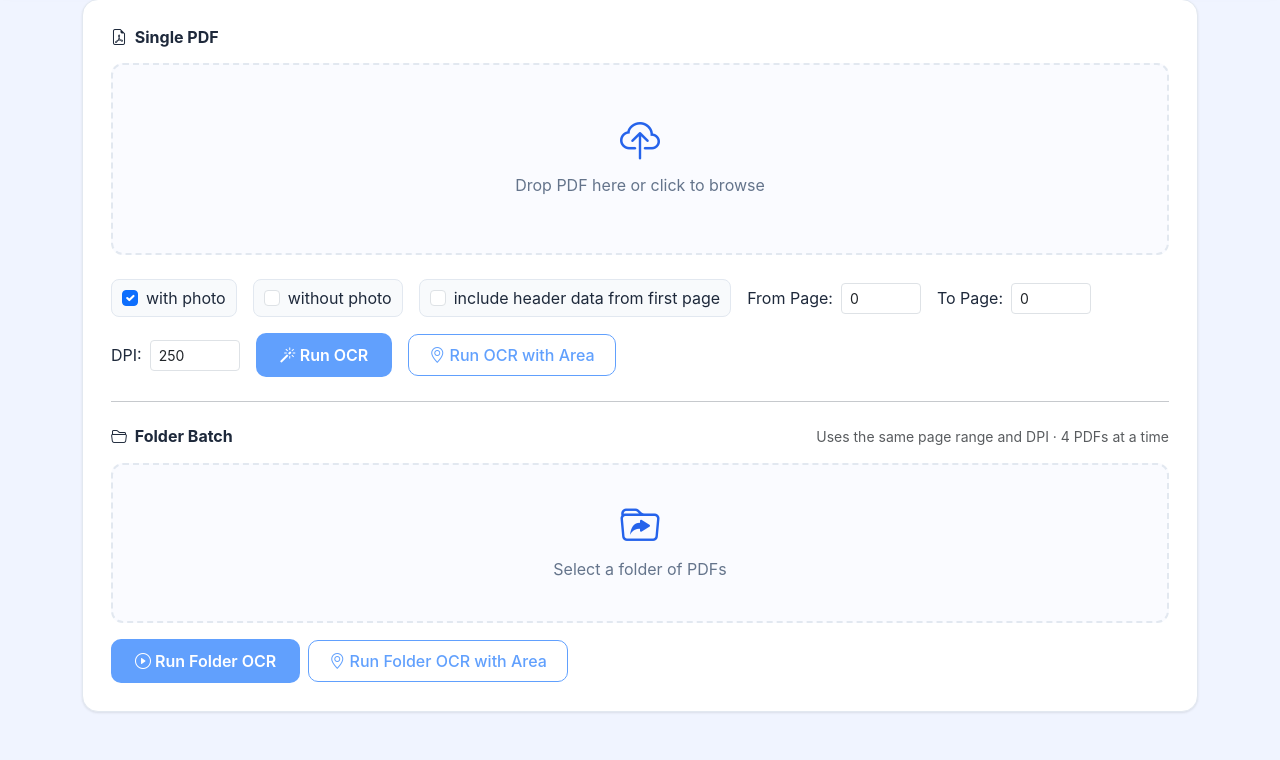
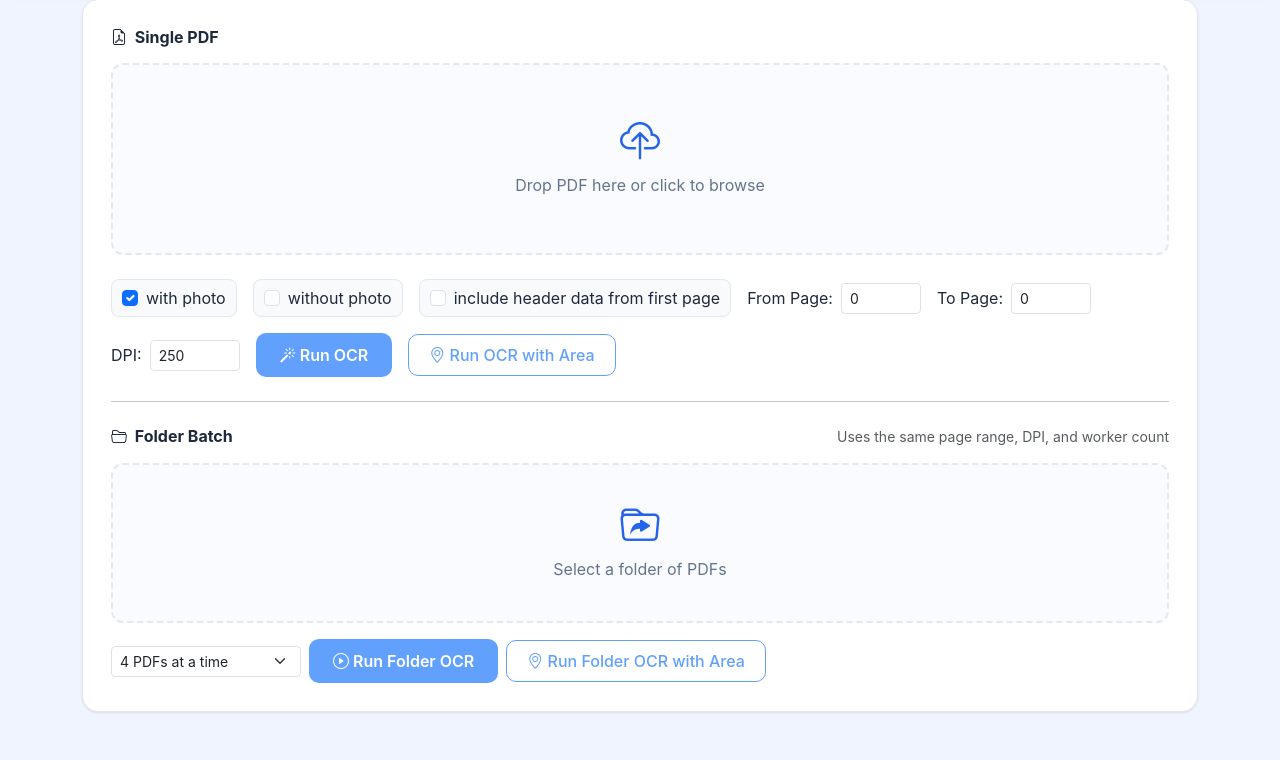
Before and after one commit to mr-1109/PDF-OCR, a Flask app: page / in a window 1280 px wide. Shown: the part 116-876 px from the top of the page. Run offline with Flask 3, Linux system fonts and the light colour scheme.

Commit message:
feat: add batch worker selector

```diff
--- a/voter_ocr_web/templates/index.html
+++ b/voter_ocr_web/templates/index.html
@@ -112,6 +112,7 @@
         }
         #pageFromInput, #pageToInput { max-width: 80px; display: inline-block; }
         #dpiInput { max-width: 90px; display: inline-block; }
+        #batchWorkerCountInput { max-width: 190px; display: inline-block; }
         .pdf-mode-option {
             border: 1px solid var(--border);
             border-radius: 8px;
@@ -238,7 +239,7 @@
         <!-- Batch Upload -->
         <div class="d-flex flex-wrap align-items-center justify-content-between gap-2 mb-3">
             <h6 class="fw-bold mb-0"><i class="bi bi-folder2-open me-1"></i> Folder Batch</h6>
-            <span class="text-muted small">Uses the same page range and DPI · 4 PDFs at a time</span>
+            <span class="text-muted small">Uses the same page range, DPI, and worker count</span>
         </div>
         <div class="upload-zone upload-zone-compact" id="folderUploadZone" onclick="document.getElementById('folderInput').click()">
             <i class="bi bi-folder-symlink"></i>
@@ -247,6 +248,12 @@
             <input type="file" id="folderInput" accept=".pdf,application/pdf" webkitdirectory directory multiple hidden>
         </div>
         <div class="d-flex flex-wrap gap-2 align-items-center mt-3">
+            <select class="form-select form-select-sm" id="batchWorkerCountInput" aria-label="Folder batch worker count">
+                <option value="1">1 PDF at a time</option>
+                <option value="2">2 PDFs at a time</option>
+                <option value="3">3 PDFs at a time</option>
+                <option value="4" selected>4 PDFs at a time</option>
+            </select>
             <button class="btn btn-primary" id="batchProcessBtn" onclick="processFolder(false)" disabled>
                 <i class="bi bi-play-circle"></i> Run Folder OCR
             </button>
@@ -336,7 +343,7 @@
 <script>
 let currentData = null;
 let folderFiles = [];
-const BATCH_WORKER_COUNT = 4;
+const DEFAULT_BATCH_WORKER_COUNT = 4;
 
 // Upload zone behavior
 const zone = document.getElementById('uploadZone');
@@ -374,6 +381,13 @@ function selectedPdfMode() {
 
 function headerDataSelected() {
     return includeHeaderDataInput.checked;
+}
+
+function selectedBatchWorkerCount() {
+    const input = document.getElementById('batchWorkerCountInput');
+    const value = Number.parseInt(input?.value || DEFAULT_BATCH_WORKER_COUNT, 10);
+    if (!Number.isFinite(value)) return DEFAULT_BATCH_WORKER_COUNT;
+    return Math.min(DEFAULT_BATCH_WORKER_COUNT, Math.max(1, value));
 }
 
 zone.addEventListener('dragover', e => { e.preventDefault(); zone.classList.add('dragover'); });
@@ -541,6 +555,7 @@ async function processFolder(includeArea = false) {
     const btn = document.getElementById(includeArea ? 'batchProcessWithAreaBtn' : 'batchProcessBtn');
     document.getElementById('batchProcessBtn').disabled = true;
     document.getElementById('batchProcessWithAreaBtn').disabled = true;
+    document.getElementById('batchWorkerCountInput').disabled = true;
     btn.disabled = true;
     btn.innerHTML = '<span class="spinner-border spinner spinner-border-sm me-1"></span> Processing...';
 
@@ -561,6 +576,7 @@ async function processFolder(includeArea = false) {
     const effectiveIncludeArea = includeHeaderData ? false : includeArea;
     const effectivePdfMode = includeHeaderData ? 'without_photo' : selectedPdfMode();
     const totalFiles = folderFiles.length;
+    const workerCount = Math.min(selectedBatchWorkerCount(), totalFiles);
     const relativePaths = folderFiles.map(file => file.webkitRelativePath || file.name);
     const firstRelativePath = relativePaths[0] || '';
     const sourceFolderHint = firstRelativePath.includes('/') ? firstRelativePath.split('/')[0] : 'Selected folder';
@@ -669,7 +685,7 @@ async function processFolder(includeArea = false) {
         }
 
         const workers = Array.from(
-            { length: Math.min(BATCH_WORKER_COUNT, totalFiles) },
+            { length: workerCount },
             (_unused, i) => worker(i + 1)
         );
         await Promise.all(workers);
@@ -866,6 +882,7 @@ function resetProcessButtons() {
 function resetBatchButton() {
     const btn = document.getElementById('batchProcessBtn');
     const areaBtn = document.getElementById('batchProcessWithAreaBtn');
+    document.getElementById('batchWorkerCountInput').disabled = false;
     btn.disabled = folderFiles.length === 0;
     areaBtn.disabled = folderFiles.length === 0;
     btn.innerHTML = '<i class="bi bi-play-circle"></i> Run Folder OCR';
```
